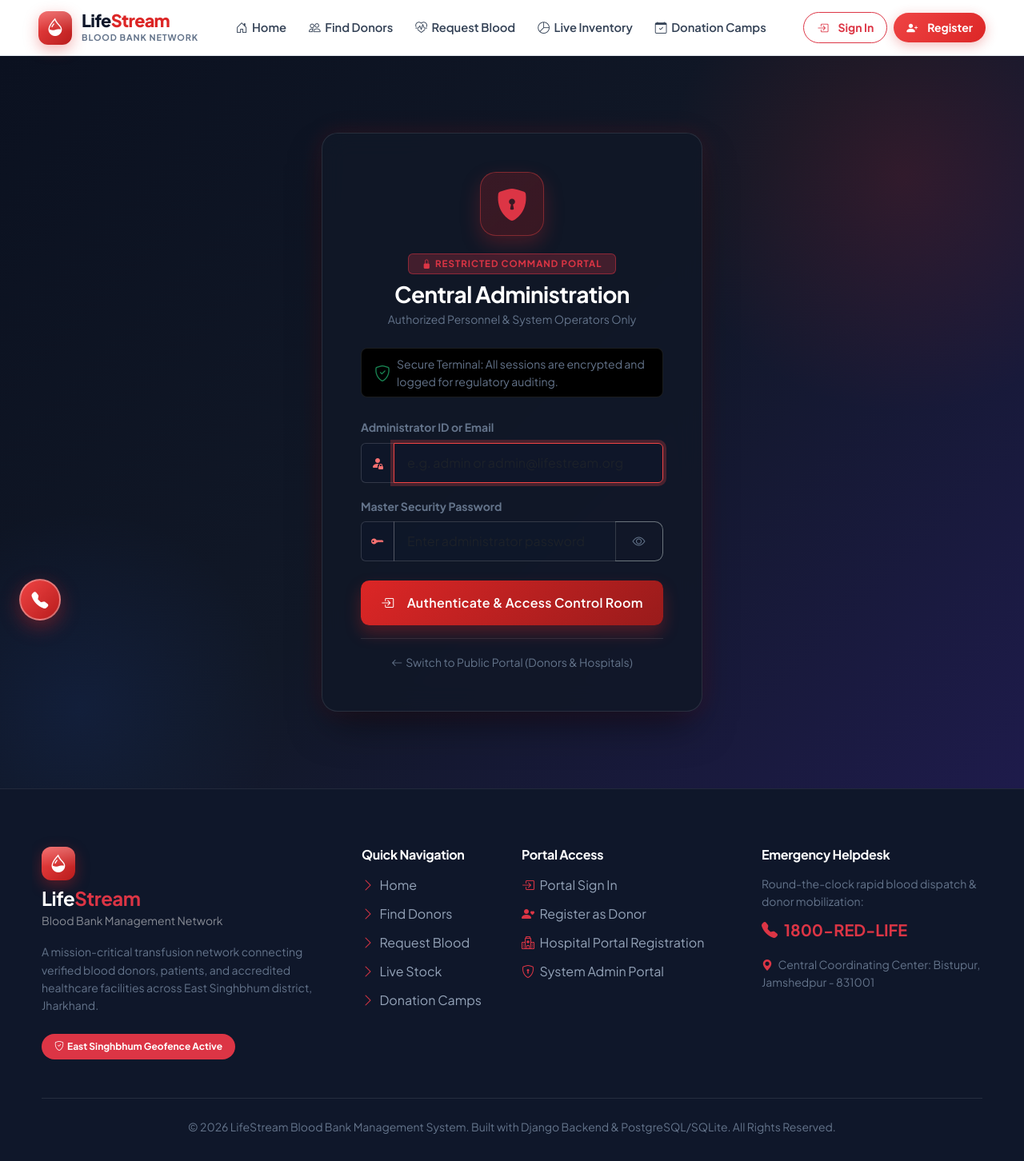
After one commit to pankaj-shaw05/blood-bank-management-system, a Django app: page /admin-login/ in a window 1280 px wide. The commit adds this page. Shown: the whole page at 80% size. Run offline with Django 5.2, Linux system fonts and the light colour scheme; data comes from the database, SQL or seed files in the repository.

Commit message:
Create dedicated Admin Login Portal (/admin-login/) with dark command-center theme and role enforcement

```diff
--- a/bloodbank/urls.py
+++ b/bloodbank/urls.py
@@ -12,6 +12,7 @@ urlpatterns = [
 
     # Authentication & Accounts
     path('login/', views.login_view, name='login'),
+    path('admin-login/', views.admin_login_view, name='admin_login'),
     path('signup/', views.signup_view, name='signup'),
     path('logout/', views.logout_view, name='logout'),
     path('dashboard/', views.dashboard_redirect, name='dashboard_redirect'),
--- a/bloodbank/views.py
+++ b/bloodbank/views.py
@@ -422,6 +422,46 @@ def login_view(request):
         form = UserLoginForm()
 
     return render(request, 'bloodbank/login.html', {'form': form})
+
+
+def admin_login_view(request):
+    """Dedicated Secure Admin Command Center Login Portal"""
+    if request.user.is_authenticated:
+        if request.user.is_superuser or getattr(getattr(request.user, 'profile', None), 'role', None) == 'ADMIN':
+            return redirect('dashboard_admin')
+        return redirect('dashboard_redirect')
+
+    if request.method == 'POST':
+        username = request.POST.get('username', '').strip()
+        password = request.POST.get('password', '')
+
+        if not username or not password:
+            messages.error(request, "Please enter both Administrator ID / Email and Password.")
+            return render(request, 'bloodbank/admin_login.html')
+
+        user = authenticate(request, username=username, password=password)
+
+        if user is not None:
+            # Enforce that only Admin / Superuser can enter via this portal
+            if user.is_superuser or getattr(getattr(user, 'profile', None), 'role', None) == 'ADMIN':
+                login(request, user)
+                messages.success(request, f"Welcome to Central Command, {user.first_name or user.username}!")
+                return redirect('dashboard_admin')
+            else:
+                messages.error(
+                    request,
+                    "Access Denied: This terminal is strictly restricted to System Administrators. "
+                    "Donors and Hospital representatives please sign in via the Public Portal."
+                )
+                return render(request, 'bloodbank/admin_login.html', {'entered_username': username})
+        else:
+            messages.error(
+                request,
+                "Authentication failed: Invalid administrator username/email or password. Please verify your credentials."
+            )
+            return render(request, 'bloodbank/admin_login.html', {'entered_username': username})
+
+    return render(request, 'bloodbank/admin_login.html')
 
 
 def signup_view(request):
--- /dev/null
+++ b/templates/bloodbank/admin_login.html
@@ -0,0 +1,178 @@
+{% extends 'bloodbank/base.html' %}
+{% load static %}
+
+{% block title %}System Administration Portal | LifeStream Blood Bank{% endblock %}
+
+{% block extra_css %}
+<style>
+    .admin-auth-wrapper {
+        min-height: calc(100vh - 180px);
+        background: linear-gradient(135deg, #0b1120 0%, #111827 50%, #1e1b4b 100%);
+        position: relative;
+        overflow: hidden;
+    }
+    .admin-auth-wrapper::before {
+        content: "";
+        position: absolute;
+        width: 600px;
+        height: 600px;
+        background: radial-gradient(circle, rgba(220, 38, 38, 0.15) 0%, rgba(0, 0, 0, 0) 70%);
+        top: -150px;
+        right: -150px;
+        pointer-events: none;
+    }
+    .admin-auth-wrapper::after {
+        content: "";
+        position: absolute;
+        width: 500px;
+        height: 500px;
+        background: radial-gradient(circle, rgba(37, 99, 235, 0.1) 0%, rgba(0, 0, 0, 0) 70%);
+        bottom: -150px;
+        left: -150px;
+        pointer-events: none;
+    }
+    .admin-auth-card {
+        background: rgba(17, 24, 39, 0.85);
+        backdrop-filter: blur(16px);
+        -webkit-backdrop-filter: blur(16px);
+        border: 1px solid rgba(255, 255, 255, 0.1);
+        border-radius: 20px;
+        box-shadow: 0 25px 50px -12px rgba(0, 0, 0, 0.5), 0 0 30px rgba(220, 38, 38, 0.15);
+    }
+    .admin-shield-icon {
+        width: 80px;
+        height: 80px;
+        border-radius: 20px;
+        background: linear-gradient(135deg, rgba(220, 38, 38, 0.2) 0%, rgba(153, 27, 27, 0.3) 100%);
+        border: 1px solid rgba(239, 68, 68, 0.4);
+        display: flex;
+        align-items: center;
+        justify-content: center;
+        margin: 0 auto 20px;
+        box-shadow: 0 10px 25px rgba(220, 38, 38, 0.25);
+    }
+    .admin-input-group .form-control {
+        background-color: rgba(15, 23, 42, 0.7);
+        border: 1px solid rgba(255, 255, 255, 0.15);
+        color: #f8fafc;
+        padding: 0.75rem 1rem;
+    }
+    .admin-input-group .form-control:focus {
+        background-color: rgba(15, 23, 42, 0.95);
+        border-color: #ef4444;
+        box-shadow: 0 0 0 0.25rem rgba(239, 68, 68, 0.25);
+        color: #fff;
+    }
+    .admin-input-group .input-group-text {
+        background-color: rgba(15, 23, 42, 0.9);
+        border: 1px solid rgba(255, 255, 255, 0.15);
+        color: #f87171;
+    }
+    .admin-submit-btn {
+        background: linear-gradient(135deg, #dc2626 0%, #991b1b 100%);
+        border: none;
+        color: #fff;
+        font-weight: 600;
+        letter-spacing: 0.3px;
+        transition: all 0.3s ease;
+        box-shadow: 0 10px 20px rgba(220, 38, 38, 0.3);
+    }
+    .admin-submit-btn:hover {
+        background: linear-gradient(135deg, #ef4444 0%, #b91c1c 100%);
+        box-shadow: 0 12px 25px rgba(220, 38, 38, 0.45);
+        transform: translateY(-1px);
+        color: #fff;
+    }
+</style>
+{% endblock %}
+
+{% block content %}
+<section class="admin-auth-wrapper py-5 d-flex align-items-center">
+    <div class="container py-4 position-relative" style="z-index: 2;">
+        <div class="row justify-content-center">
+            <div class="col-lg-5 col-md-8 col-sm-11">
+                <div class="admin-auth-card p-4 p-md-5 text-white">
+
+                    <!-- ADMIN BADGE HEADER -->
+                    <div class="text-center mb-4">
+                        <div class="admin-shield-icon">
+                            <i class="bi bi-shield-lock-fill text-danger fs-1"></i>
+                        </div>
+                        <span class="badge bg-danger bg-opacity-25 text-danger border border-danger border-opacity-50 text-uppercase fw-bold px-3 py-1 mb-2" style="letter-spacing: 1px; font-size: 0.72rem;">
+                            <i class="bi bi-lock-fill me-1"></i> Restricted Command Portal
+                        </span>
+                        <h3 class="fw-bold text-white mb-1">Central Administration</h3>
+                        <p class="text-slate-muted small mb-0">Authorized Personnel &amp; System Operators Only</p>
+                    </div>
+
+                    <!-- SECURITY NOTICE BADGE -->
+                    <div class="alert alert-dark bg-black bg-opacity-40 border-secondary border-opacity-25 rounded-3 py-2 px-3 small d-flex align-items-center gap-2 mb-4 text-slate-muted">
+                        <i class="bi bi-shield-check text-success fs-5"></i>
+                        <span>Secure Terminal: All sessions are encrypted and logged for regulatory auditing.</span>
+                    </div>
+
+                    <!-- ADMIN LOGIN FORM -->
+                    <form method="POST" action="{% url 'admin_login' %}" id="adminLoginForm">
+                        {% csrf_token %}
+
+                        <div class="mb-3">
+                            <label class="form-label text-slate-muted small fw-bold" for="adminUsername">Administrator ID or Email</label>
+                            <div class="input-group admin-input-group">
+                                <span class="input-group-text"><i class="bi bi-person-fill-lock"></i></span>
+                                <input type="text" name="username" class="form-control" id="adminUsername"
+                                       placeholder="e.g. admin or admin@lifestream.org"
+                                       value="{{ entered_username|default:'' }}"
+                                       required autofocus autocomplete="username" autocapitalize="none" spellcheck="false">
+                            </div>
+                        </div>
+
+                        <div class="mb-4">
+                            <label class="form-label text-slate-muted small fw-bold" for="adminPassword">Master Security Password</label>
+                            <div class="input-group admin-input-group">
+                                <span class="input-group-text"><i class="bi bi-key-fill"></i></span>
+                                <input type="password" name="password" class="form-control" id="adminPassword"
+                                       placeholder="Enter administrator password"
+                                       required autocomplete="current-password">
+                                <button class="btn btn-outline-secondary border-start-0 text-slate-muted" type="button" id="adminPasswordToggle" aria-label="Toggle password view">
+                                    <i class="bi bi-eye" id="toggleIcon"></i>
+                                </button>
+                            </div>
+                        </div>
+
+                        <button type="submit" class="btn admin-submit-btn w-100 py-3 mb-3 fs-6">
+                            <i class="bi bi-box-arrow-in-right me-2"></i> Authenticate &amp; Access Control Room
+                        </button>
+                    </form>
+
+                    <!-- FOOTER NAVIGATION -->
+                    <div class="text-center pt-3 border-top border-secondary border-opacity-25">
+                        <a href="{% url 'login' %}" class="text-decoration-none text-slate-muted small d-inline-flex align-items-center gap-1 hover-text-white">
+                            <i class="bi bi-arrow-left"></i> Switch to Public Portal (Donors &amp; Hospitals)
+                        </a>
+                    </div>
+
+                </div>
+            </div>
+        </div>
+    </div>
+</section>
+
+<script>
+document.addEventListener('DOMContentLoaded', function() {
+    const toggleBtn = document.getElementById('adminPasswordToggle');
+    const pwdInput = document.getElementById('adminPassword');
+    const toggleIcon = document.getElementById('toggleIcon');
+
+    if (toggleBtn && pwdInput) {
+        toggleBtn.addEventListener('click', function() {
+            const isPassword = pwdInput.getAttribute('type') === 'password';
+            pwdInput.setAttribute('type', isPassword ? 'text' : 'password');
+            if (toggleIcon) {
+                toggleIcon.classList.toggle('bi-eye', !isPassword);
+                toggleIcon.classList.toggle('bi-eye-slash', isPassword);
+            }
+        });
+    }
+});
+</script>
+{% endblock %}
--- a/templates/bloodbank/base.html
+++ b/templates/bloodbank/base.html
@@ -182,6 +182,7 @@
                             <li><a href="{% url 'login' %}"><i class="bi bi-box-arrow-in-right text-danger"></i> Portal Sign In</a></li>
                             <li><a href="{% url 'signup' %}?role=DONOR"><i class="bi bi-person-heart text-danger"></i> Register as Donor</a></li>
                             <li><a href="{% url 'signup' %}?role=HOSPITAL"><i class="bi bi-hospital text-danger"></i> Hospital Portal Registration</a></li>
+                            <li><a href="{% url 'admin_login' %}"><i class="bi bi-shield-lock text-danger"></i> System Admin Portal</a></li>
                         {% endif %}
                     </ul>
                 </div>
--- a/templates/bloodbank/login.html
+++ b/templates/bloodbank/login.html
@@ -105,6 +105,12 @@
                                 <span class="text-muted small">Don't have an account yet? </span>
                                 <a href="{% url 'signup' %}" class="fw-bold text-danger text-decoration-none small">Register Here</a>
                             </div>
+
+                            <div class="text-center pt-3 mt-3 border-top">
+                                <a href="{% url 'admin_login' %}" class="text-muted small text-decoration-none">
+                                    <i class="bi bi-shield-lock me-1"></i> System Administrator Portal
+                                </a>
+                            </div>
                         </div>
                     </div>
                 </div>
```
Also changed, not shown: bloodbank/tests.py (+24 -0 lines).
